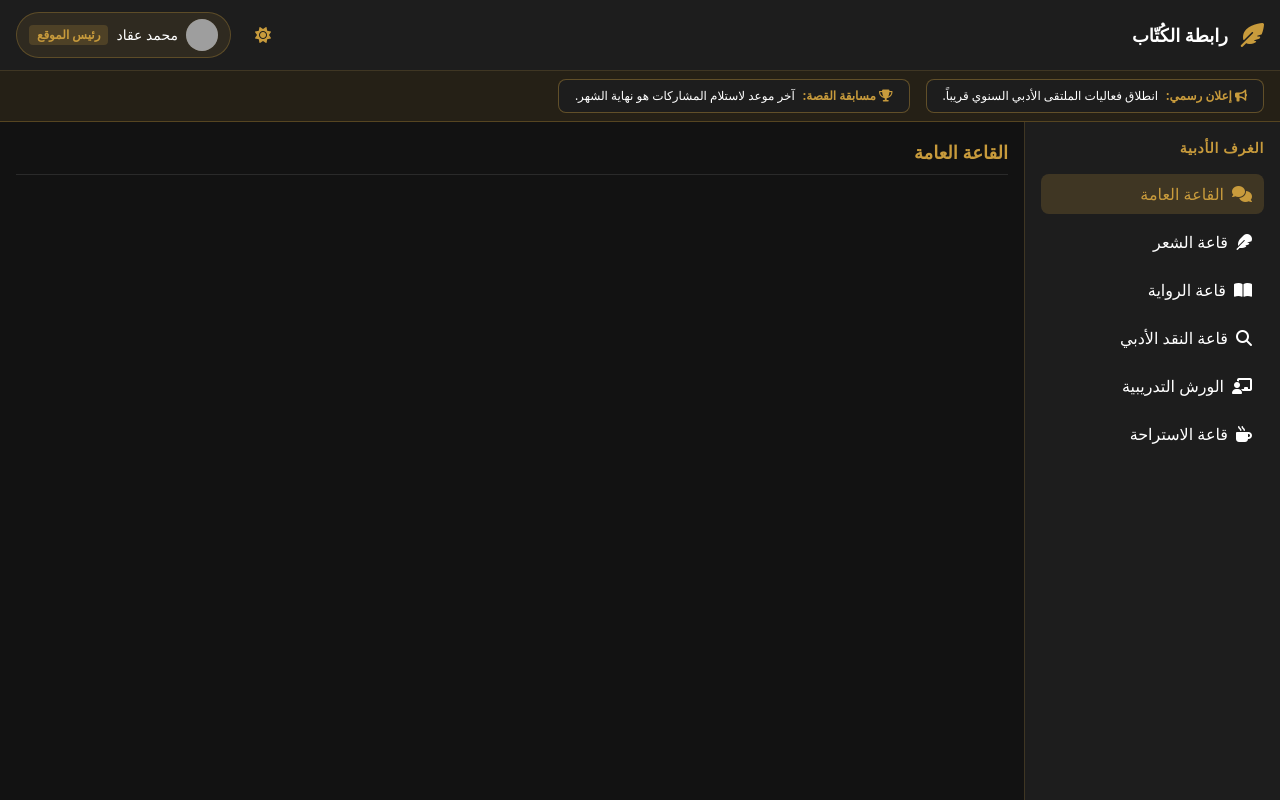
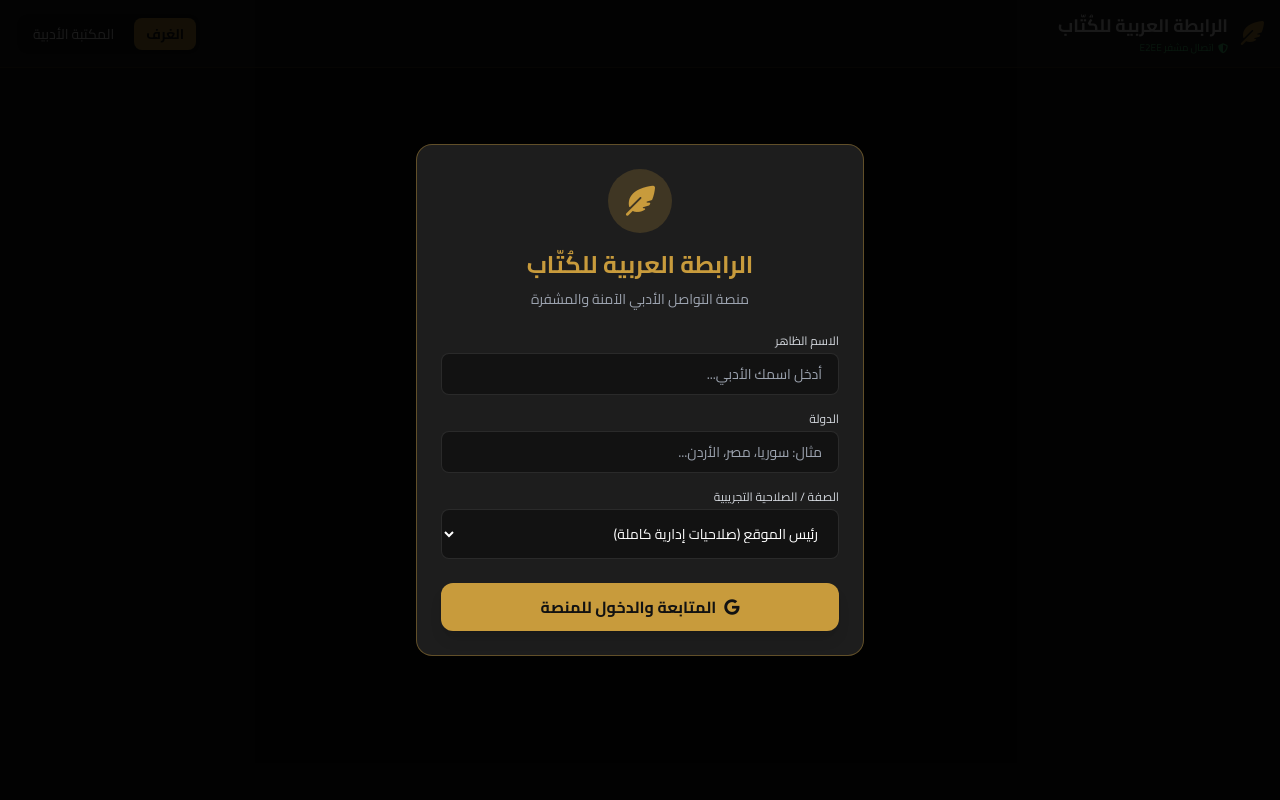
Before and after one commit to Mohamadmk31/arab-writers-forum, a plain HTML site: page index.html in a window 1280 px wide. Drawn offline with nearby package versions, Linux system fonts and the light colour scheme; grey boxes are pictures that could not be loaded.

Commit message:
Update index.html

```diff
--- a/index.html
+++ b/index.html
@@ -5,11 +5,14 @@
     <meta name="viewport" content="width=device-width, initial-scale=1.0">
     <title>منتدى الرابطة العربية للكُتّاب</title>
     <script src="https://cdn.tailwindcss.com"></script>
+    <link rel="stylesheet" href="https://cdnjs.cloudflare.com/ajax/libs/font-awesome/6.4.0/css/all.min.css">
+    <link href="https://fonts.googleapis.com/css2?family=Cairo:wght@400;600;700;800&display=swap" rel="stylesheet">
     <script>
         tailwind.config = {
             darkMode: 'class',
             theme: {
                 extend: {
+                    fontFamily: { sans: ['Cairo', 'sans-serif'] },
                     colors: {
                         darkBg: '#121212',
                         darkCard: '#1D1D1D',
@@ -22,53 +25,61 @@
             }
         }
     </script>
-    <link rel="stylesheet" href="https://cdnjs.cloudflare.com/ajax/libs/font-awesome/6.4.0/css/all.min.css">
+    <style>
+        .gold-glow { text-shadow: 0 0 10px rgba(200, 155, 60, 0.7); }
+        ::-webkit-scrollbar { width: 6px; height: 6px; }
+        ::-webkit-scrollbar-thumb { background: #C89B3C; border-radius: 3px; }
+    </style>
 </head>
 <body class="bg-darkBg text-white font-sans transition-colors duration-300 min-h-screen flex flex-col">
 
-    <!-- شريط التنقل العلوي -->
-    <header class="bg-darkCard border-b border-primaryGold/20 sticky top-0 z-50 px-4 py-3 flex justify-between items-center">
-        <div class="flex items-center gap-3">
-            <span class="text-primaryGold text-2xl font-bold"><i class="fa-solid fa-feather-pointed"></i></span>
-            <h1 class="font-bold text-lg hidden sm:block">رابطة الكُتّاب</h1>
-        </div>
-        <div class="flex items-center gap-4">
-            <button onclick="toggleDarkMode()" class="text-primaryGold p-2 rounded-full hover:bg-white/5 transition"><i id="themeIcon" class="fa-solid fa-sun"></i></button>
-            <div class="flex items-center gap-2 cursor-pointer bg-primaryGold/10 px-3 py-1.5 rounded-full border border-primaryGold/30">
-                <img src="https://api.dicebear.com/7.x/avataaars/svg?seed=writer" alt="أبو العبد" class="w-8 h-8 rounded-full bg-primaryGold/20">
-                <span class="text-sm font-medium">محمد عقاد</span>
-                <span class="text-xs text-primaryGold font-bold px-2 py-0.5 bg-primaryGold/20 rounded">رئيس الموقع</span>
+    <!-- نافذة تسجيل الدخول الأولية -->
+    <div id="loginModal" class="fixed inset-0 bg-black/90 z-50 flex items-center justify-center p-4">
+        <div class="bg-darkCard border border-primaryGold/40 rounded-2xl max-w-md w-full p-6 text-center shadow-2xl">
+            <div class="w-16 h-16 bg-primaryGold/20 text-primaryGold rounded-full flex items-center justify-center mx-auto mb-4 text-3xl">
+                <i class="fa-solid fa-feather-pointed"></i>
             </div>
-        </div>
-    </header>
+            <h2 class="text-2xl font-bold text-primaryGold mb-2">الرابطة العربية للكُتّاب</h2>
+            <p class="text-gray-400 text-sm mb-6">منصة التواصل الأدبي الآمنة والمشفرة</p>
 
-    <!-- شريط الإعلانات العلوي -->
-    <div class="bg-primaryGold/10 border-b border-primaryGold/30 py-2 px-4 overflow-x-auto whitespace-nowrap">
-        <div class="inline-flex gap-4">
-            <div class="bg-darkCard border border-primaryGold/40 px-4 py-2 rounded-lg text-xs flex items-center gap-2">
-                <span class="text-primaryGold font-bold"><i class="fa-solid fa-bullhorn"></i> إعلان رسمي:</span>
-                <span>انطلاق فعاليات الملتقى الأدبي السنوي قريباً.</span>
+            <div class="space-y-4 text-right mb-6">
+                <div>
+                    <label class="text-xs text-gray-300 block mb-1">الاسم الظاهر</label>
+                    <input type="text" id="loginName" placeholder="أدخل اسمك الأدبي..." class="w-full bg-darkBg border border-white/10 rounded-lg px-4 py-2.5 text-sm focus:border-primaryGold focus:outline-none">
+                </div>
+                <div>
+                    <label class="text-xs text-gray-300 block mb-1">الدولة</label>
+                    <input type="text" id="loginCountry" placeholder="مثال: سوريا، مصر، الأردن..." class="w-full bg-darkBg border border-white/10 rounded-lg px-4 py-2.5 text-sm focus:border-primaryGold focus:outline-none">
+                </div>
+                <div>
+                    <label class="text-xs text-gray-300 block mb-1">الصفة / الصلاحية التجريبية</label>
+                    <select id="loginRole" class="w-full bg-darkBg border border-white/10 rounded-lg px-4 py-2.5 text-sm focus:border-primaryGold focus:outline-none">
+                        <option value="رئيس الموقع">رئيس الموقع (صلاحيات إدارية كاملة)</option>
+                        <option value="سوبر آدمن">سوبر آدمن</option>
+                        <option value="مشرف">مشرف</option>
+                        <option value="عضو">عضو</option>
+                    </select>
+                </div>
             </div>
-            <div class="bg-darkCard border border-primaryGold/40 px-4 py-2 rounded-lg text-xs flex items-center gap-2">
-                <span class="text-primaryGold font-bold"><i class="fa-solid fa-trophy"></i> مسابقة القصة:</span>
-                <span>آخر موعد لاستلام المشاركات هو نهاية الشهر.</span>
-            </div>
+
+            <button onclick="completeLogin()" class="w-full bg-primaryGold text-darkBg font-bold py-3 rounded-xl hover:bg-primaryGold/90 transition flex items-center justify-center gap-2 shadow-lg">
+                <i class="fa-brands fa-google"></i> المتابعة والدخول للمنصة
+            </button>
         </div>
     </div>
 
-    <!-- المحتوى الرئيسي -->
-    <div class="flex-1 flex flex-col md:flex-row">
-        <!-- القائمة الجانبية للغرف -->
-        <aside class="w-full md:w-64 bg-darkCard border-l border-primaryGold/20 p-4 flex flex-col gap-2">
-            <h2 class="text-primaryGold font-bold text-sm mb-2 uppercase tracking-wider">الغرف الأدبية</h2>
-            <button onclick="switchRoom('القاعة العامة')" class="room-btn w-full text-right px-3 py-2 rounded-lg bg-primaryGold/20 text-primaryGold font-medium transition flex items-center gap-2"><i class="fa-solid fa-comments"></i> القاعة العامة</button>
-            <button onclick="switchRoom('قاعة الشعر')" class="room-btn w-full text-right px-3 py-2 rounded-lg hover:bg-white/5 transition flex items-center gap-2"><i class="fa-solid fa-feather"></i> قاعة الشعر</button>
-            <button onclick="switchRoom('قاعة الرواية')" class="room-btn w-full text-right px-3 py-2 rounded-lg hover:bg-white/5 transition flex items-center gap-2"><i class="fa-solid fa-book-open"></i> قاعة الرواية</button>
-            <button onclick="switchRoom('قاعة النقد الأدبي')" class="room-btn w-full text-right px-3 py-2 rounded-lg hover:bg-white/5 transition flex items-center gap-2"><i class="fa-solid fa-magnifying-glass"></i> قاعة النقد الأدبي</button>
-            <button onclick="switchRoom('قاعة الورش التدريبية')" class="room-btn w-full text-right px-3 py-2 rounded-lg hover:bg-white/5 transition flex items-center gap-2"><i class="fa-solid fa-chalkboard-user"></i> الورش التدريبية</button>
-            <button onclick="switchRoom('قاعة الاستراحة')" class="room-btn w-full text-right px-3 py-2 rounded-lg hover:bg-white/5 transition flex items-center gap-2"><i class="fa-solid fa-mug-hot"></i> قاعة الاستراحة</button>
-        </aside>
+    <!-- الشريط العلوي -->
+    <header class="bg-darkCard dark:bg-darkCard border-b border-primaryGold/20 sticky top-0 z-40 px-4 py-3 flex flex-wrap justify-between items-center gap-3">
+        <div class="flex items-center gap-3">
+            <span class="text-primaryGold text-2xl"><i class="fa-solid fa-feather-pointed"></i></span>
+            <div>
+                <h1 class="font-bold text-base sm:text-lg leading-tight">الرابطة العربية للكُتّاب</h1>
+                <span class="text-[10px] text-green-400 flex items-center gap-1"><i class="fa-solid fa-shield-halved"></i> اتصال مشفر E2EE</span>
+            </div>
+        </div>
 
-        <!-- نافذة المحادثة -->
-        <main class="flex-1 flex flex-col p-4">
-            <div id="roomTitle" class="text-primaryGold font-bold text-lg mb-4 border-b border-white/10 pb-2">القاعة العامة</div>
+        <!-- أزرار التنقل الرئيسية -->
+        <nav class="flex items-center gap-1 sm:gap-2 bg-black/20 p-1 rounded-xl border border-white/5">
+            <button onclick="switchMainTab('rooms')" id="tab-rooms" class="main-tab px-3 py-1.5 rounded-lg text-xs sm:text-sm font-bold bg-primaryGold text-darkBg transition">الغرف</button>
+            <button onclick="switchMainTab('library')" id="tab-library" class="main-tab px-3 py-1.5 rounded-lg text-xs sm:text-sm font-medium hover:bg-white/5 transition">المكتبة الأدبية</button>
+            <button onclick="switc
```
